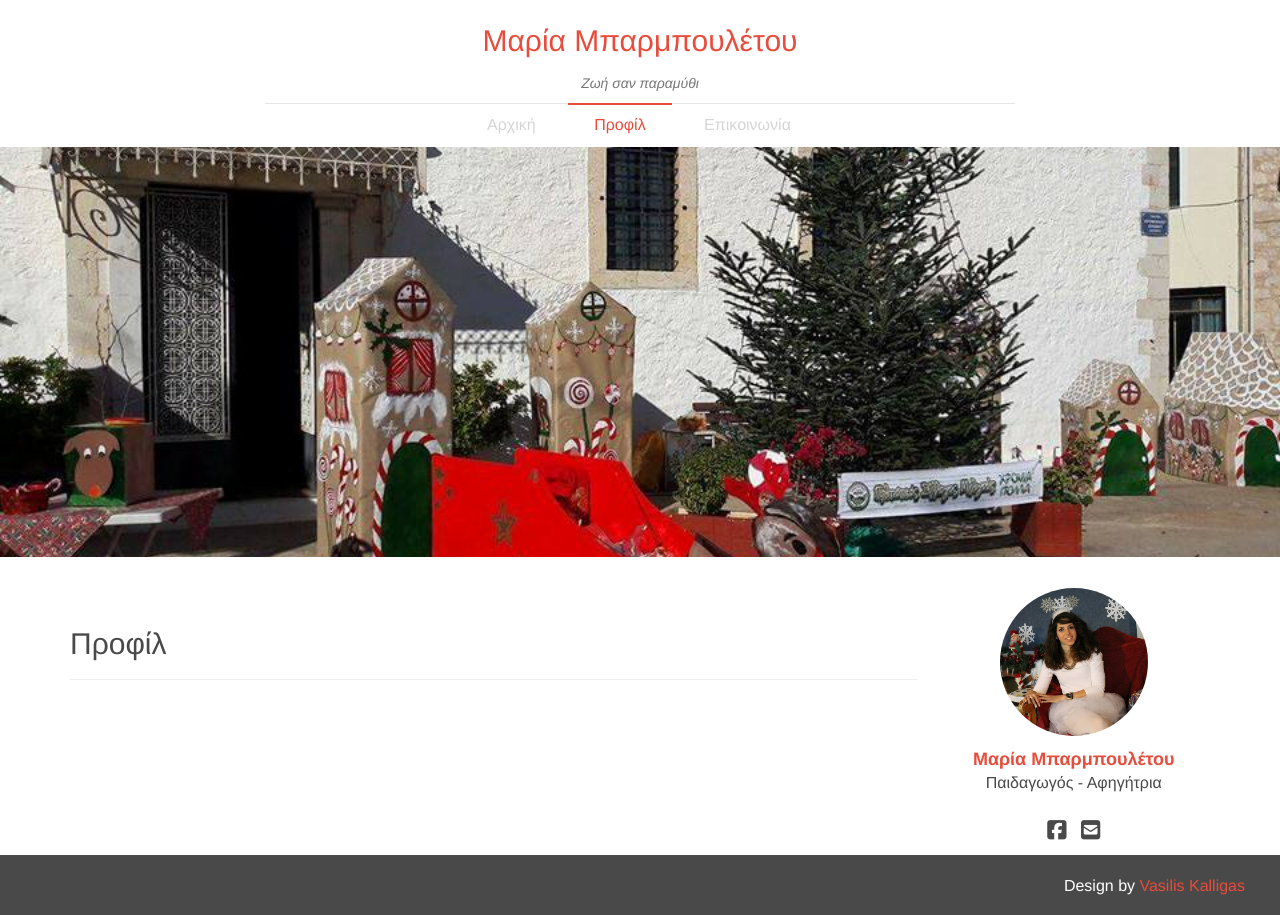
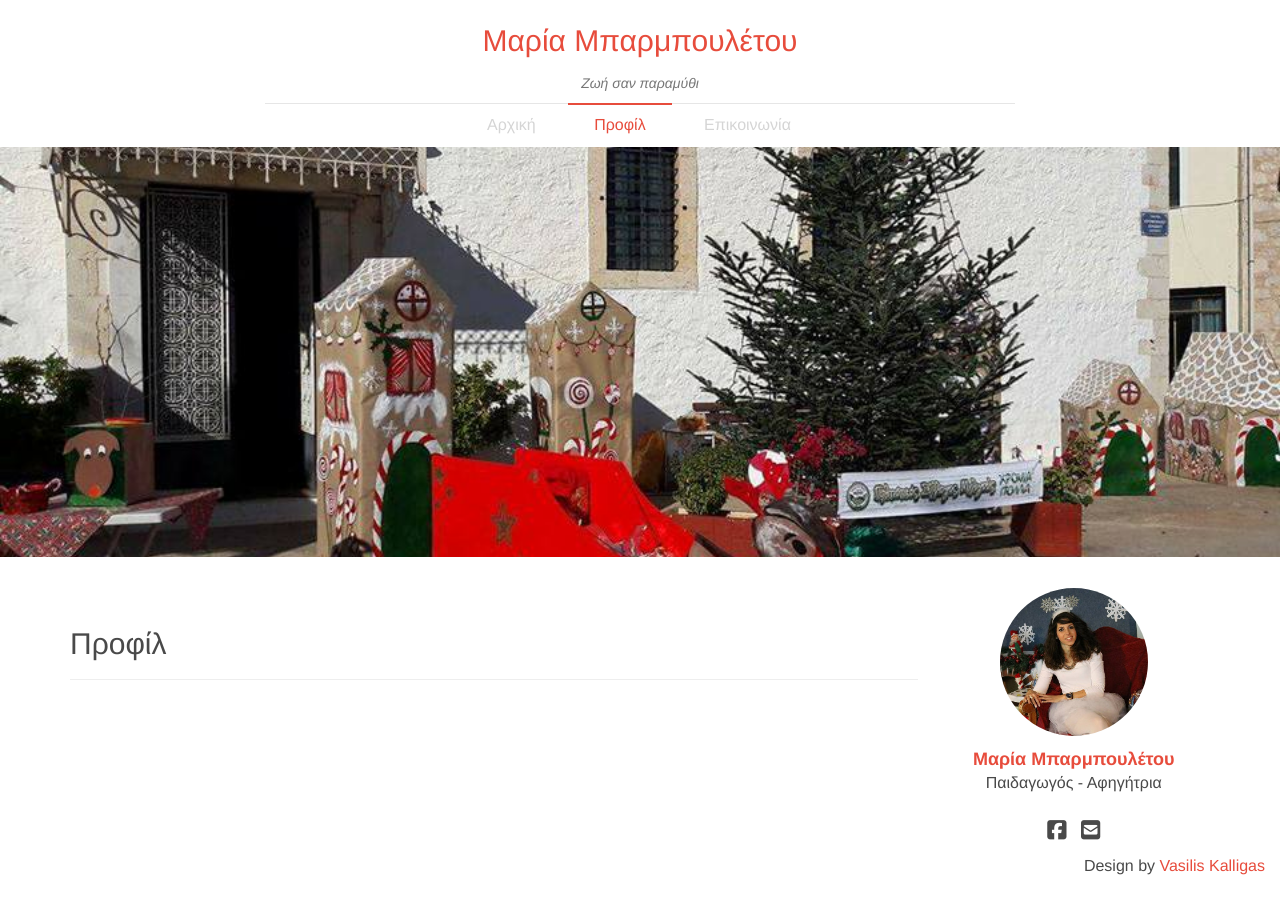
Before and after one commit to mariabarb/mariabarb.github.io, a Jekyll site: the page built from about.html, in a window 1280 px wide. Built offline with Jekyll 4.4.1, drawn with Linux system fonts in a browser that asks for light colours; nearby versions of some CDN libraries.

Commit message:
Fixed footer

```diff
--- a/_layouts/default.html
+++ b/_layouts/default.html
@@ -121,10 +121,10 @@
     </div>
 </div>
 
-<div class="footer-row">
-        <div class="col-xs-12 end text-right">
-            Design by <a href="https://arcanoid.github.io">Vasilis Kalligas</a>
-        </div>
+<div class="page-footer-row">
+    <div class="col-xs-12 end text-right">
+        Design by <a href="https://arcanoid.github.io">Vasilis Kalligas</a>
+    </div>
 </div>
 
 </body>
--- a/css/application.css
+++ b/css/application.css
@@ -196,6 +196,6 @@ img + em {
     height: 60px;
 }
 
-.footer-row a:hover {
+.page-footer-row a:hover {
     color: #ffffff;
 }
```
